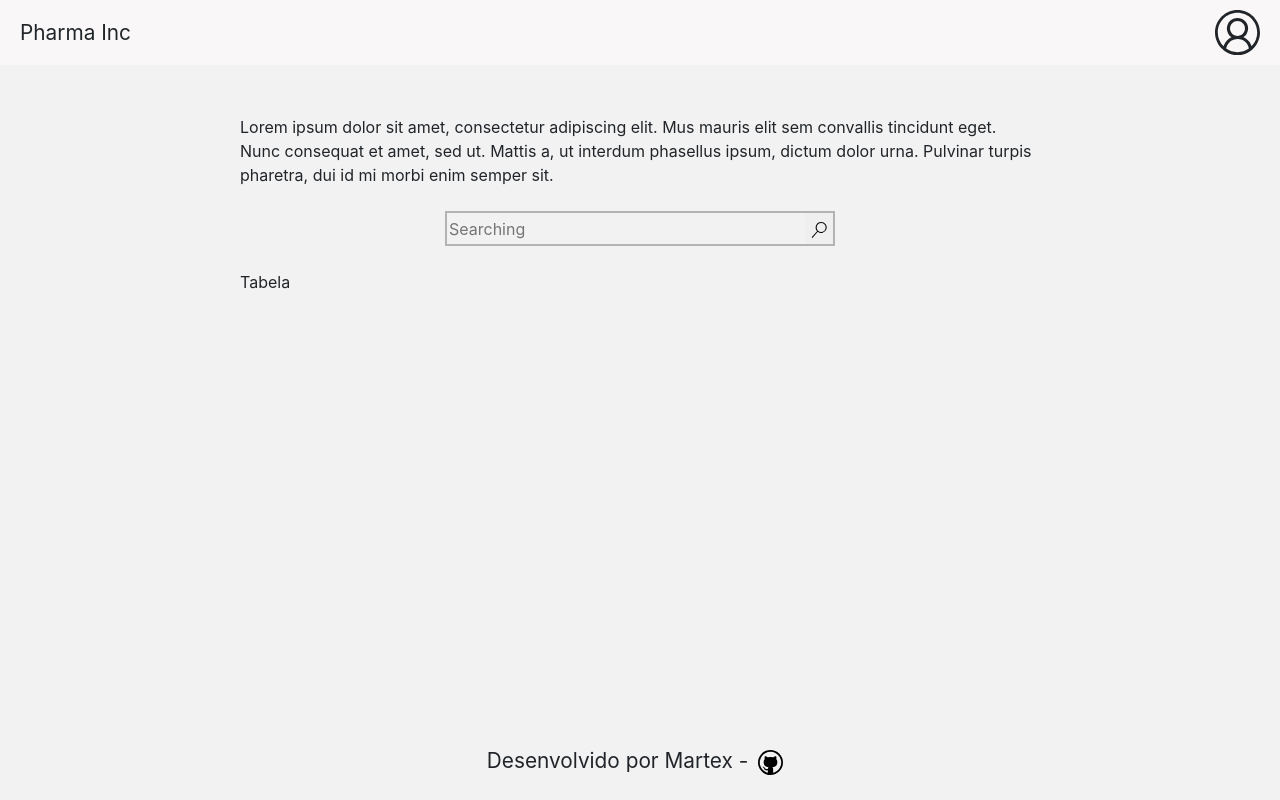
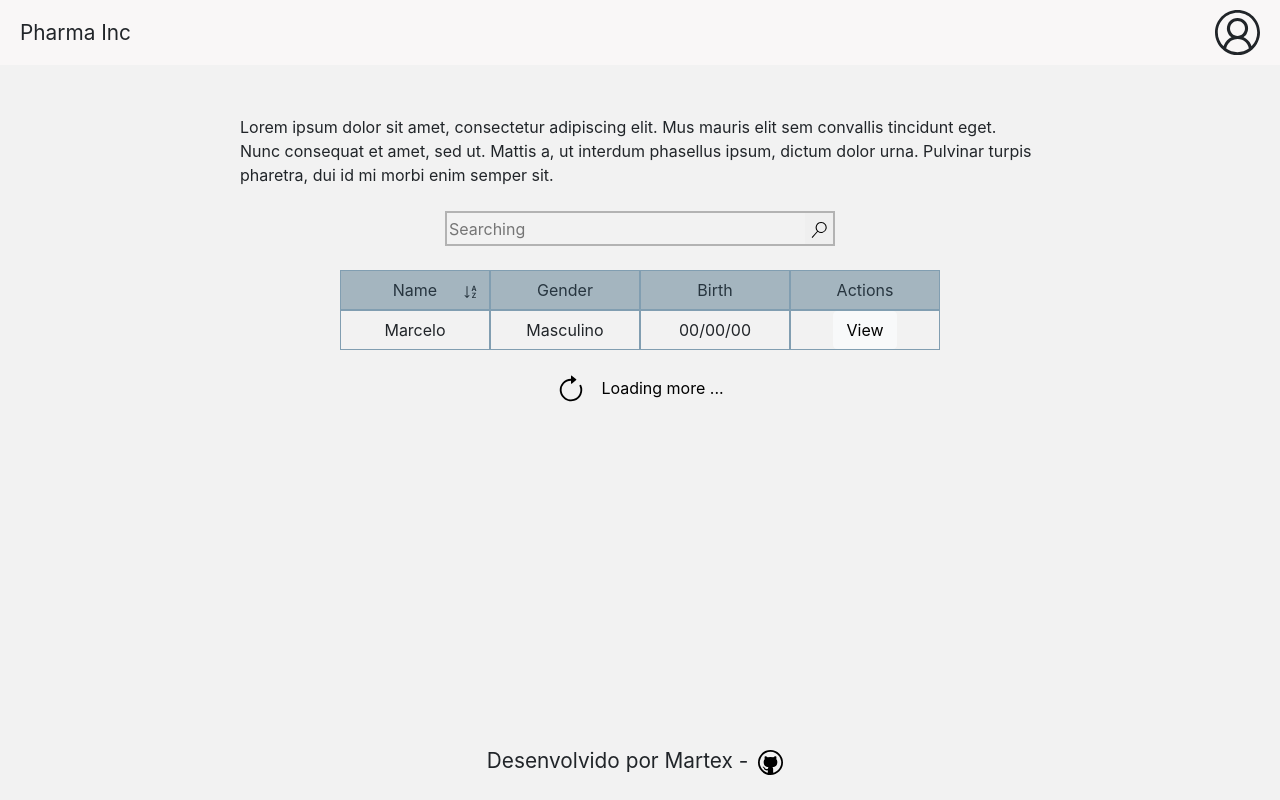
Before and after one commit to martex84/sistema-Apresentacao-Lista-Pacientes, a React (Vite) app in the folder frontend/: page / in a window 1280 px wide. Built offline with nearby package versions, Linux system fonts and the light colour scheme.

Commit message:
Inclusao Row e Button More Row

```diff
--- a/frontend/src/App.tsx
+++ b/frontend/src/App.tsx
@@ -1,11 +1,44 @@
-import { useState } from 'react'
+import { useState, useEffect } from 'react'
 import { VscSearch } from 'react-icons/vsc'
+import { BsSortAlphaDown, BsArrowClockwise } from 'react-icons/bs'
 
 import { Header } from './components/header';
 import { Footer } from './components/footer';
+import { Row } from './components/row';
 import styles from './styles/App.module.scss'
 
+
+type IDadosPessoa = {
+  nome: string,
+  email: string,
+  genero: string,
+  dataNascimento: string,
+  telefone: string,
+  nacionalidade: string,
+  endereco: string,
+  id: string,
+  url: string
+}
+
 function App() {
+
+  const [arrayPessoa, setArrayPessoa] = useState<IDadosPessoa[]>([]);
+
+  useEffect(() => {
+    if (arrayPessoa.length === 0) {
+      setArrayPessoa([{
+        nome: "Marcelo",
+        email: "Email",
+        genero: "Masculino",
+        dataNascimento: "00/00/00",
+        telefone: "Telefone",
+        nacionalidade: "Brasileiro",
+        endereco: "Endereço",
+        id: "asdasda",
+        url: "www.local.com.br"
+      }])
+    }
+  }, [])
 
   return (
     <div className={`${styles.app} d-flex flex-column align-items-stretch`}>
@@ -21,7 +54,56 @@ function App() {
           </button>
         </div>
         <div>
-          Tabela
+          <ul className={`${styles.containerTable}`}>
+            <ul className={`d-flex flex-row align-items-center justify-content-center`}>
+              <li className={`d-flex flex-row align-items-center justify-content-center`}>
+                <span>
+                  Name
+                </span>
+                <span className={styles.containerIcon}>
+                  <BsSortAlphaDown />
+                </span>
+              </li>
+              <li className={`d-flex flex-row align-items-center justify-content-center`}>
+                <span>
+                  Gender
+                </span>
+              </li>
+              <li className={`d-flex flex-row align-items-center justify-content-center`}>
+                <span>
+                  Birth
+                </span>
+              </li>
+              <li className={`d-flex flex-row align-items-center justify-content-center`}>
+                <span>
+                  Actions
+                </span>
+              </li>
+            </ul>
+            {arrayPessoa.map(valor => {
+              if (valor) {
+                return (
+                  <Row
+                    key={valor.id}
+                    nome={valor.nome}
+                    dataNascimento={valor.dataNascimento}
+                    genero={valor.genero}
+                    id={valor.id}
+                  />
+                );
+              }
+            })}
+          </ul>
+        </div>
+        <div className={`${styles.containerMoreRow} d-flex flex-row align-items-center justify-content-center mt-4`} >
+          <button>
+            <span>
+              <BsArrowClockwise size="30" />
+            </span>
+            <span>
+              Loading more ...
+            </span>
+          </button>
         </div>
       </section>
       <Footer />
--- a/frontend/src/components/row/index.tsx
+++ b/frontend/src/components/row/index.tsx
@@ -1,18 +1,30 @@
 
-
-interface PropsPessoa {
+import styles from './styles.module.scss';
+interface IPropsPessoa {
+    id: string
     nome: string,
-    email: string,
+    dataNascimento: string,
     genero: string,
 }
 
-export function Row(props: PropsPessoa) {
+export function Row(props: IPropsPessoa) {
     return (
         <>
             <li>
-                <ul>
-                    <li>
+                <ul className={`${styles.rowContainer} d-flex flex-row align-items-center justify-content-center`}>
+                    <li className={`d-flex flex-row align-items-center justify-content-center`}>
                         {props.nome}
+                    </li>
+                    <li className={`d-flex flex-row align-items-center justify-content-center`}>
+                        {props.genero}
+                    </li>
+                    <li className={`d-flex flex-row align-items-center justify-content-center`}>
+                        {props.dataNascimento}
+                    </li>
+                    <li className={`d-flex flex-row align-items-center justify-content-center`}>
+                        <button className={`btn btn-light`}>
+                            View
+                        </button>
                     </li>
                 </ul>
             </li>
--- a/frontend/src/components/row/styles.module.scss
+++ b/frontend/src/components/row/styles.module.scss
@@ -0,0 +1,16 @@
+.rowContainer {
+    height: 40px;
+    padding: 0;
+
+    list-style: none;
+
+    >li {
+        width: 150px;
+        height: 100%;
+
+        border: 1px solid #819EB1;
+        border-collapse: collapse;
+    }
+
+
+}
--- a/frontend/src/styles/App.module.scss
+++ b/frontend/src/styles/App.module.scss
@@ -1,7 +1,9 @@
+@mixin listDefault {
+    list-style: none;
+}
+
 .app {
     height: 100vh;
-
-    background-color: #F2F2F2;
 }
 
 .sectionContainer {
@@ -10,7 +12,6 @@
     margin: 50px auto;
 
     .searchContainer {
-
 
         input {
             width: 360px;
@@ -34,6 +35,57 @@
         }
     }
 
+    .containerTable {
+        @include listDefault();
+
+        padding: 0;
+
+        >ul {
+            @include listDefault();
+
+            height: 40px;
+            padding: 0;
+
+            >li {
+                width: 150px;
+                height: 100%;
+
+                border: 1px solid #819EB1;
+                border-collapse: collapse;
+
+                background: #A4B5BF;
+                color: #27353F;
+
+                position: relative;
+
+                .containerIcon {
+                    position: absolute;
+                    right: 10px;
+                }
+            }
+
+        }
+
+
+
+    }
+
+    .containerMoreRow button {
+        background-color: transparent;
+
+        border: 0;
+
+        >:first-child {
+            padding-right: 15px;
+        }
+
+        &:hover {
+            >:first-child {
+                color: #49708C;
+            }
+        }
+    }
+
     @media screen and (max-width:820px) {
         min-width: 400px;
         padding: 20px;
--- a/frontend/src/styles/index.scss
+++ b/frontend/src/styles/index.scss
@@ -1,10 +1,14 @@
 body {
   margin: 0;
   padding: 0;
+
   box-sizing: border-box;
+
   font-family: -apple-system, BlinkMacSystemFont, 'Segoe UI', 'Roboto', 'Oxygen',
     'Ubuntu', 'Cantarell', 'Fira Sans', 'Droid Sans', 'Helvetica Neue',
     sans-serif;
   -webkit-font-smoothing: antialiased;
   -moz-osx-font-smoothing: grayscale;
+
+  background-color: #F2F2F2;
 }
```
Also changed, not shown: 1 other file (tests, documents, lock files or other folders).
